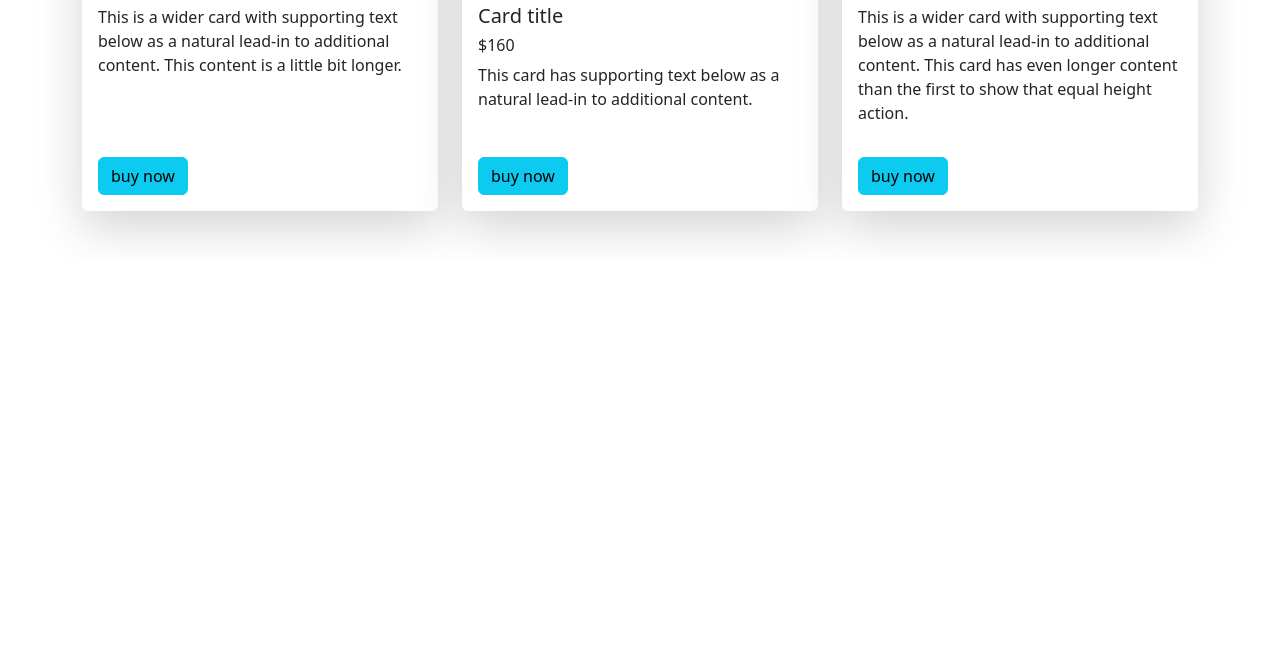
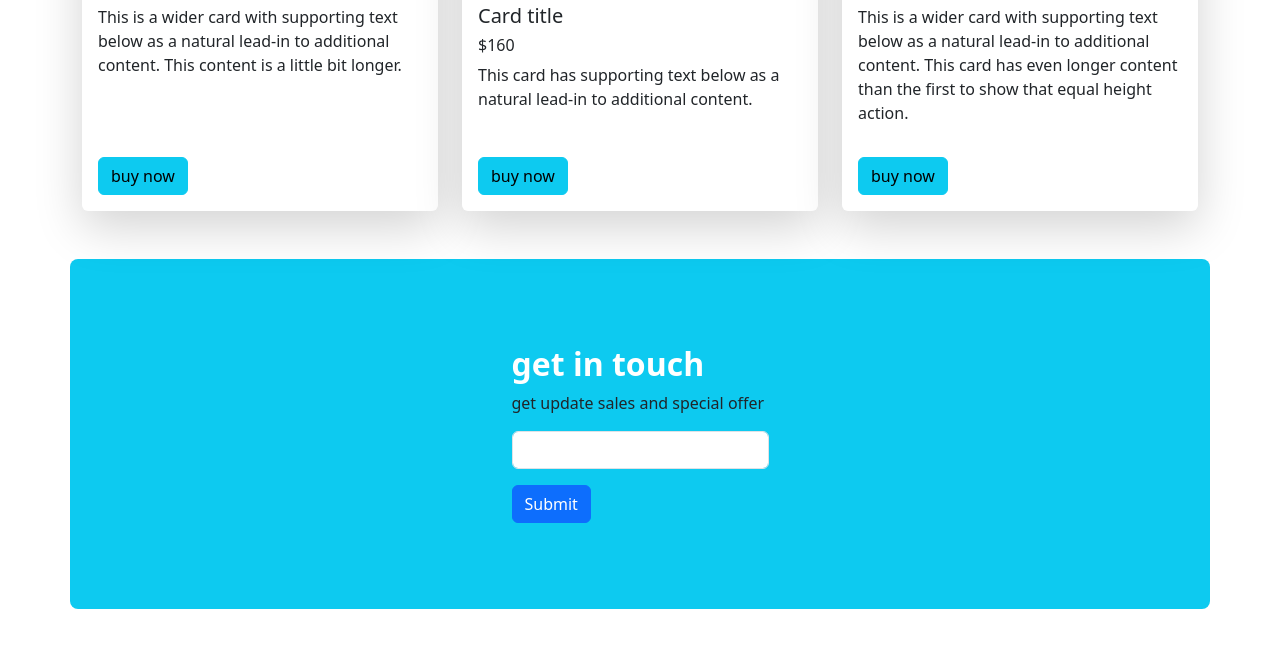
Before and after one commit to sumanpatwary/panda-commerce, a plain HTML site: page index.html in a window 1280 px wide. Shown: the part 1902-2549 px from the top of the page. Before the commit the page ends 2161 px from the top, so only its background shows below. Drawn offline with nearby package versions, Linux system fonts and the light colour scheme.

Commit message:
add-subscribe

```diff
--- a/index.html
+++ b/index.html
@@ -254,6 +254,28 @@
         </section>
         <!-- backpack-secion-end -->
 
+        <!-- sub-scribe-section-start-- -->
+        <section style="height: 350px;"
+            class="container d-flex rounded-3 justify-content-center align-items-center bg-info mb-5">
+
+            <div>
+                <h2 class="text-white fw-bolder "> get in touch</h2>
+                <p>get update sales and special offer</p>
+                <form>
+                    <div class="mb-3">
+                        <input type="email" class="form-control" id="exampleInputEmail1" aria-describedby="emailHelp">
+                    </div>
+
+
+                    <button type="submit" class="btn btn-primary">Submit</button>
+                </form>
+            </div>
+
+
+        </section>
+
+        <!-- sub-scribe-section-end-- -->
+
     </main>
 
 
```
